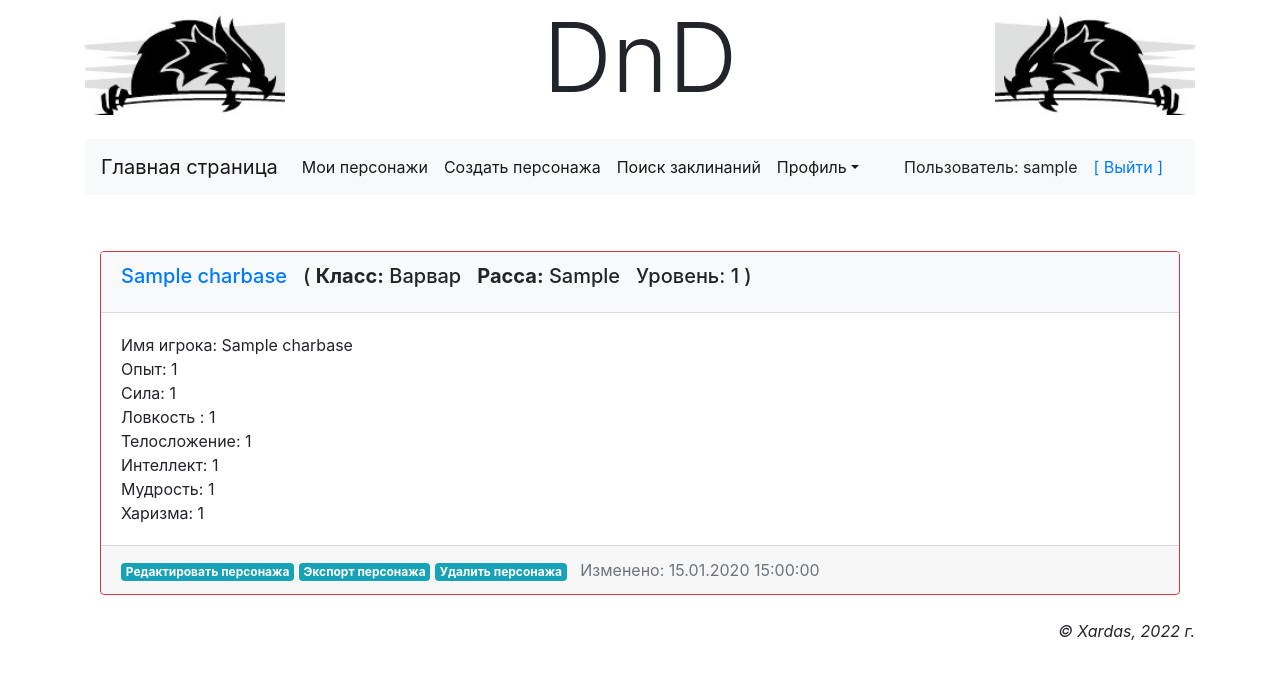
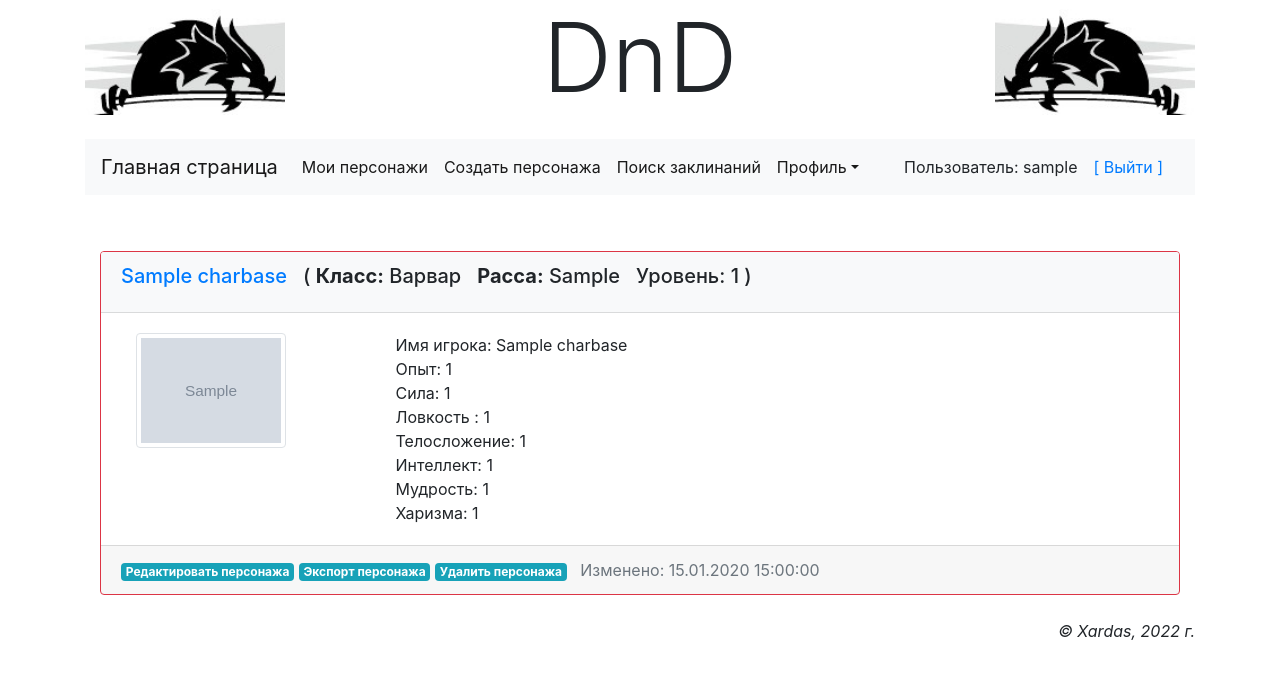
Before and after one commit to r2d2-lex/dnd5e, a Django app: page /accounts/profile/ in a window 1280 px wide. Shown: the top 679 px of the page. Run offline with Django 3.2, Linux system fonts and the light colour scheme; a user stored in the database is signed in; tables that the repository leaves empty hold one stand-in row (values such as "Sample post"); grey boxes marked "Sample" are stand-in pictures; parts of the project's set-up code (start-up, migrations or seed data) failed here and were passed over; some libraries are stand-ins or nearby versions.

Commit message:
Загрузка изображений fix + по мелочи

```diff
--- a/xardas/main/templates/main/profile.html
+++ b/xardas/main/templates/main/profile.html
@@ -3,38 +3,54 @@
 {% block title %}Профиль пользователя  {% endblock %}
 
 {% block content %}
-{% for ch in chars %}
+{% for character in characters %}
 <div class="card border-danger mt-5">
     <div class="card-header bg-light">
         <h5 class="card-title">
-            <a href="{% url 'main:view_character' ch.name %}">{{ ch.name }}</a>
+            <a href="{% url 'main:view_character' character.name %}">{{ character.name }}</a>
             &nbsp&nbsp(
             <b>Класс:</b>
-            {% for char_class in ch.char_classes.all %}
+            {% for char_class in character.char_classes.all %}
                 {{ char_class.name }}
             {% endfor %}&nbsp
             <b>Расса:</b>
-            {% for race in ch.races.all %}
+            {% for race in character.races.all %}
                 {{ race.caption }}
             {% endfor %}&nbsp
-            Уровень: {{ ch.level }}&nbsp)
+            Уровень: {{ character.level }}&nbsp)
         </h5>
     </div>
     <div class="card-body">
-        Имя игрока:  {{ ch.playername }} <br>
-        Опыт: {{ ch.expirence }} <br>
-        Сила: {{ ch.strength }} <br>
-        Ловкость : {{ ch.dexterity }} <br>
-        Телосложение: {{ ch.constitution }} <br>
-        Интеллект: {{ ch.intellegence }} <br>
-        Мудрость: {{ ch.wisdom }} <br>
-        Харизма: {{ ch.chrarisma }} <br>
+
+            <div class="container">
+                <div class="row">
+                        <div class="col-3">
+                                {% if character.avatar %}
+                                    <img src="{{ character.avatar.url }}" class="img-thumbnail" width="150" height="150">
+                                {% else %}
+                                    <b>Без аватара</b>
+                                    <img src="/media/spec/noavatar.png" class="img-thumbnail" width="150" height="150">
+                                {% endif %}
+                        </div>
+
+                        <div class="col-9">
+                                Имя игрока:  {{ character.playername }} <br>
+                                Опыт: {{ character.expirence }} <br>
+                                Сила: {{ character.strength }} <br>
+                                Ловкость : {{ character.dexterity }} <br>
+                                Телосложение: {{ character.constitution }} <br>
+                                Интеллект: {{ character.intellegence }} <br>
+                                Мудрость: {{ character.wisdom }} <br>
+                                Харизма: {{ character.chrarisma }} <br>
+                        </div>
+                </div>
+            </div>
     </div>
     <div class="card-footer">
-        <a class="badge badge-info" href="{% url 'main:edit_character' ch.name %}">Редактировать персонажа</a>
-        <a class="badge badge-info" href="{% url 'main:export_character' ch.name %}">Экспорт персонажа</a>
-        <a class="badge badge-info" href="{% url 'main:delete_character' ch.name %}">Удалить персонажа</a>
-        &nbsp&nbsp<span class="text-right text-muted">Изменено:  {{ ch.modified|date:"d.m.Y H:i:s" }}</span>
+        <a class="badge badge-info" href="{% url 'main:edit_character' character.name %}">Редактировать персонажа</a>
+        <a class="badge badge-info" href="{% url 'main:export_character' character.name %}">Экспорт персонажа</a>
+        <a class="badge badge-info" href="{% url 'main:delete_character' character.name %}">Удалить персонажа</a>
+        &nbsp&nbsp<span class="text-right text-muted">Изменено:  {{ character.modified|date:"d.m.Y H:i:s" }}</span>
     </div>
 </div>
 {% endfor %}
--- a/xardas/main/views.py
+++ b/xardas/main/views.py
@@ -114,14 +114,14 @@ def user_activate(request, sign):
 @login_required
 def profile(request):
     print("Current account: ", request.user)
-    chars = CharBase.objects.filter(owner=request.user)
-    return render(request, 'main/profile.html', {'chars': chars})
+    characters = CharBase.objects.filter(owner=request.user)
+    return render(request, 'main/profile.html', {'characters': characters})
 
 
 @login_required
 def view_character(request, name):
     print("Current char: ", name)
-    ch = get_object_or_404(CharBase, name=name)
+    ch = get_object_or_404(CharBase, owner=request.user, name=name)
     return render(request, 'main/character.html', {'char': ch})
 
 
@@ -231,15 +231,7 @@ def edit_character(request, name):
         # Загрузка изображения
         if bool(request.FILES.get('avatar', False)):
             avatar_form = UploadAvatarForm(request.POST, request.FILES)
-            if avatar_form.is_valid():
-                char_name = avatar_form.cleaned_data['name']
-                char_base = get_object_or_404(CharBase, owner=request.user, name=char_name)
-                char_base.avatar = avatar_form.cleaned_data['avatar']
-                char_base.save(update_fields=["avatar"])
-                messages.add_message(request, messages.SUCCESS, 'Аватар сохранён')
-            else:
-                print("avatar_form NOT VALID. ERROR:", avatar_form.errors)
-                messages.add_message(request, messages.WARNING, avatar_form.errors)
+            avatar_form.upload_avatar(request, char_base, messages)
             return redirect('main:edit_character', name=char_base.name)
 
         char_form = CharForm(request.POST)
```
Also changed, not shown: xardas/main/forms.py (+11 -3 lines).
